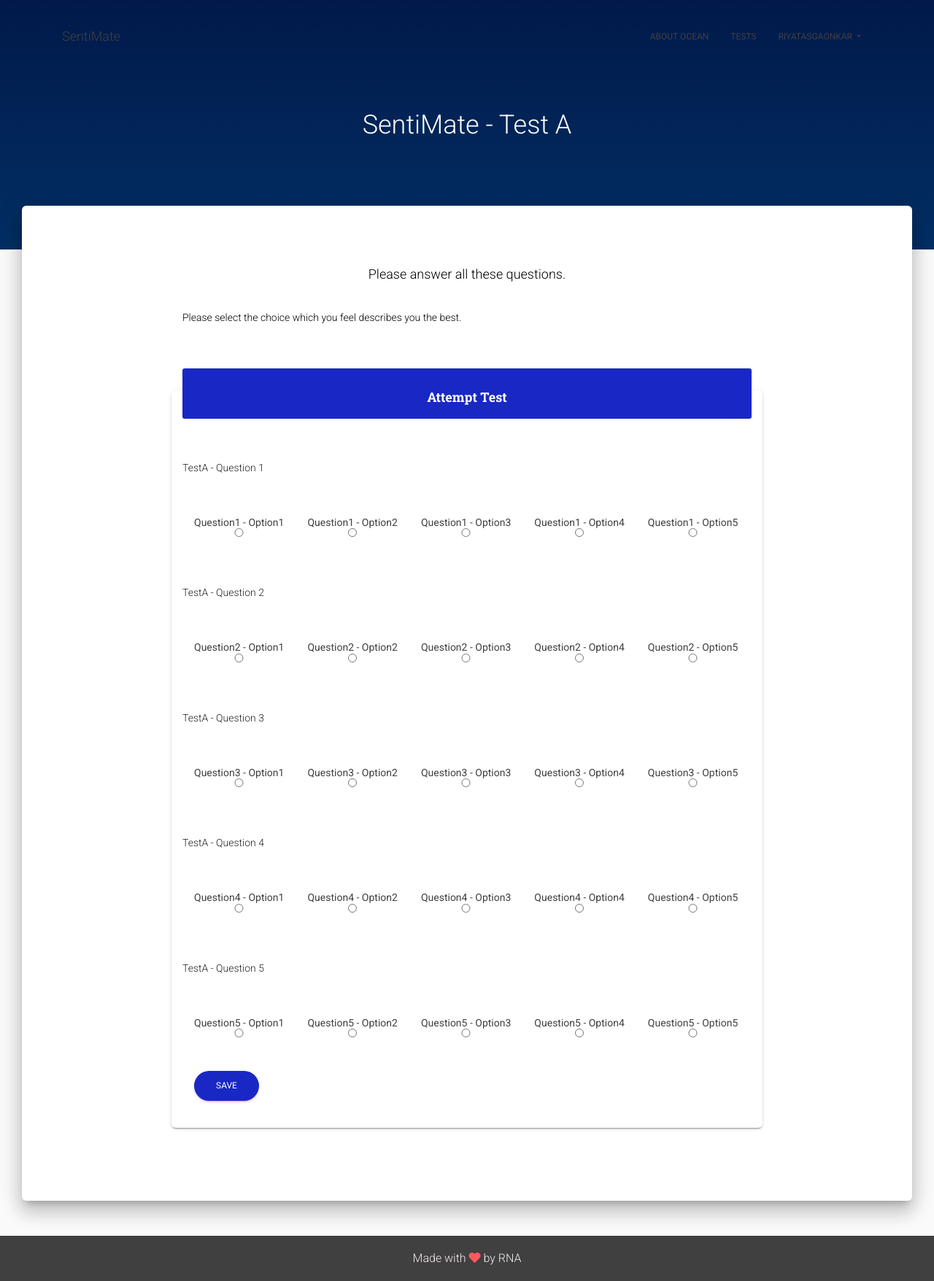
After one commit to RiyaTasgaonkar/SentiMate, a Django app: page /testA in a window 1280 px wide. The commit adds this page. Shown: the whole page at 73% size. Run offline with Django 3.2, Linux system fonts and the light colour scheme; a user stored in the database is signed in; some libraries are stand-ins or nearby versions.

Commit message:
added template for test A

```diff
--- /dev/null
+++ b/ocean/SentiMate/TestA/questionsA.py
@@ -0,0 +1,20 @@
+
+questions = [
+    'TestA - Question 1',
+    'TestA - Question 2',
+    'TestA - Question 3',
+    'TestA - Question 4',
+    'TestA - Question 5',
+]
+
+options = [
+    ((1,'Question1 - Option1'), (2,'Question1 - Option2'),(3,'Question1 - Option3'), (4,'Question1 - Option4'), (5,'Question1 - Option5')),
+    ((1,'Question2 - Option1'), (2,'Question2 - Option2'),(3,'Question2 - Option3'), (4,'Question2 - Option4'), (5,'Question2 - Option5')),
+    ((1,'Question3 - Option1'), (2,'Question3 - Option2'),(3,'Question3 - Option3'), (4,'Question3 - Option4'), (5,'Question3 - Option5')),
+    ((1,'Question4 - Option1'), (2,'Question4 - Option2'),(3,'Question4 - Option3'), (4,'Question4 - Option4'), (5,'Question4 - Option5')),
+    ((1,'Question5 - Option1'), (2,'Question5 - Option2'),(3,'Question5 - Option3'), (4,'Question5 - Option4'), (5,'Question5 - Option5')),
+]
+
+def get_questions_and_options():
+    global questions, options
+    return questions, options
--- a/ocean/SentiMate/admin.py
+++ b/ocean/SentiMate/admin.py
@@ -1,6 +1,7 @@
 from django.contrib import admin
-from .models import Profile, TestB
+from .models import Profile, TestB, TestA
 
 # Register your models here.
 admin.site.register(Profile)
+admin.site.register(TestA)
 admin.site.register(TestB)
--- a/ocean/SentiMate/forms.py
+++ b/ocean/SentiMate/forms.py
@@ -3,6 +3,7 @@ from django.contrib.auth.models import User
 from django.contrib.auth.forms import UserCreationForm
 from .models import Profile
 from .TestB import questions
+from .TestA import questionsA
 from django.core.files import File
 from django.conf import settings
 import pickle
@@ -30,7 +31,6 @@ class TestBForm(forms.Form):
 		for i in range(0, 50):
 			self.fields[tags[i]] = forms.ChoiceField(choices=ANSWER_CHOICES, widget=forms.RadioSelect(),help_text = question[i])
 
-
 	def process(self):
 		ocean = []
 		tags = list(questions.get_keys_for_questions())
@@ -48,3 +48,18 @@ class TestBForm(forms.Form):
 		cluster = model.predict(ocean)
 		scores = np.array(dataclusters.iloc[cluster,1:6], dtype = 'int')[0]
 		return scores
+
+class TestAForm(forms.Form):
+
+	def __init__(self, *args, **kwargs):
+		super(TestAForm, self).__init__(*args, **kwargs)
+		questions, ANSWER_CHOICES = questionsA.get_questions_and_options()
+		for i in range(0, 5):
+			self.fields['Question' + str(i)] = forms.ChoiceField(choices=ANSWER_CHOICES[i], widget=forms.RadioSelect(),help_text = questions[i])
+
+	def process(self):
+		ocean = [0, 0, 0, 0, 0]
+		for i in range(5):
+			x = int(self.cleaned_data['Question' + str(i)])
+			ocean[x - 1] = ocean[x-1] +20
+		return ocean
--- a/ocean/SentiMate/static/css/master.css
+++ b/ocean/SentiMate/static/css/master.css
@@ -41,10 +41,15 @@ input:focus, select:focus, textarea:focus{
     border-color: var(--blue) !important;
 }
 
+input[type="radio"] {
+    height: 0.75rem !important;
+}
+
 .alert-dark{
     color: var(--dark-gray) !important;
     background-color: #40404020 !important;
 }
+
 .radio{
     font-size: 1rem !important;
 }
--- /dev/null
+++ b/ocean/SentiMate/templates/testA.html
@@ -0,0 +1,156 @@
+<!--
+=========================================================
+Material Kit - v2.0.7
+=========================================================
+
+Product Page: https://www.creative-tim.com/product/material-kit
+Copyright 2020 Creative Tim (https://www.creative-tim.com/)
+
+Coded by Creative Tim
+
+=========================================================
+
+The above copyright notice and this permission notice shall be included in all copies or substantial portions of the Software. -->
+{% load static %}
+<!DOCTYPE html>
+<html lang="en">
+
+<head>
+  <meta charset="utf-8" />
+  <link rel="apple-touch-icon" sizes="76x76" href="../assets/img/apple-icon.png">
+  <link rel="icon" type="image/png" href="../assets/img/favicon.png">
+  <meta http-equiv="X-UA-Compatible" content="IE=edge,chrome=1" />
+  <title>
+    SentiMate - Test A
+  </title>
+  <meta content='width=device-width, initial-scale=1.0, shrink-to-fit=no' name='viewport' />
+  <!--     Fonts and icons     -->
+  <link rel="stylesheet" type="text/css" href="https://fonts.googleapis.com/css?family=Roboto:300,400,500,700|Roboto+Slab:400,700|Material+Icons" />
+  <link rel="stylesheet" href="https://maxcdn.bootstrapcdn.com/font-awesome/latest/css/font-awesome.min.css">
+  <link href="https://use.fontawesome.com/releases/v5.0.6/css/all.css" rel="stylesheet">
+
+
+  <!-- CSS Files -->
+  <link href="{% static 'css/master.css' %}" rel="stylesheet" />
+  <link href="{% static 'css/material-kit.css' %}" rel="stylesheet" />
+  <!-- CSS Just for demo purpose, don't include it in your project -->
+  <!-- <link href="{% static 'demo/demo.css' %}" rel="stylesheet" /> -->
+</head>
+
+<body class="login-page sidebar-collapse">
+  <nav class="navbar navbar-transparent navbar-color-on-scroll fixed-top navbar-expand-lg" color-on-scroll="100" id="sectionsNav">
+    <div class="container">
+      <div class="navbar-translate">
+        <a class="navbar-brand" href="{% url 'home' %}">SentiMate</a>
+        <button class="navbar-toggler" type="button" data-toggle="collapse" aria-expanded="false" aria-label="Toggle navigation">
+          <span class="sr-only">Toggle navigation</span>
+          <span class="navbar-toggler-icon"></span>
+          <span class="navbar-toggler-icon"></span>
+          <span class="navbar-toggler-icon"></span>
+        </button>
+      </div>
+      <div class="collapse navbar-collapse">
+        <ul class="navbar-nav ml-auto">
+          <li class="nav-item">
+            <a class="nav-link" href="{% url 'ocean' %}">
+              About OCEAN
+            </a>
+          </li>
+          <li class="nav-item">
+            <a class="nav-link" href="{% url 'tests' %}">
+              Tests
+            </a>
+          </li>
+          <li class="dropdown nav-item">
+            <a href="#" class="dropdown-toggle nav-link" data-toggle="dropdown">
+              {{ user }}
+            </a>
+            <div class="dropdown-menu dropdown-with-icons">
+              <a href="{% url 'profile' %}" class="dropdown-item">
+                My Profile
+              </a>
+              <a href="{% url 'logout' %}" class="dropdown-item">
+                Logout
+              </a>
+            </div>
+          </li>
+        </ul>
+      </div>
+    </div>
+  </nav>
+
+  <div class="page-header header-filter" id="bg" data-parallax="true" style="background-image: url({% static "img/VeryBlue.jpg" %})">
+    <div class="container">
+      <div class="row my-5 py-6">
+        <div class="col-md-8 ml-auto mr-auto">
+          <div class="brand text-center my-5 py-6">
+            <p class="h2 py-5">SentiMate - Test A</p>
+          </div>
+        </div>
+      </div>
+    </div>
+  </div>
+  <div class="main main-raised mb-5">
+    <div class="container">
+      <div class="section text-center">
+        <p class="h4">Please answer all these questions.</p><br>
+        <div class="container">
+          <div class="col-md-9 mx-auto">
+            <p style="text-align:left">Please select the choice which you feel describes you the best.</p><br><br>
+            <div class="row">
+              <div class="card" style="text-align:left">
+                <div class="card-header card-header-blue text-center">
+                  <h4 class="card-title">Attempt Test</h4>
+                </div>
+                <div class="card-body">
+                  <form method="POST">
+                    {% csrf_token %}
+                    <fieldset class="form-group">
+                      {% for field in form.visible_fields %}<br>
+                      <div class="row my-3">
+                        {{ field.errors }}
+                        {{ field.help_text }}
+                        </div>
+                        <br>
+                        <div class="row my-3" style="text-align: left;">
+                        {% for radio in field %}
+                        <label for="{{ radio.id_for_label }}" class="px-2 mx-2">
+                        {{ radio.choice_label }}
+                        <span class="radio-A">{{ radio.tag }}</span>
+                        </label>
+                        {% endfor %}
+                      </div>
+                      {% endfor %}
+                    </fieldset>
+                    <div class="form-group">
+                      <button class="btn btn-primary btn-round btn-blue" type="submit">Save</button>
+                    </div>
+                  </form>
+                </div>
+              </div>
+            </div>
+          </div>
+        </div>
+      </div>
+    </div>
+  </div>
+  <footer class="container-fluid">
+    <div class="row mx-auto">
+      <div class="py-1" style="color: #f5eded;"> Made with <i class="fas fa-heart" style="color: #ff595e;"></i> by RNA</div>
+    </div>
+  </footer>
+  <!--   Core JS Files   -->
+  <script src="{% static 'js/core/jquery.min.js' %}" type="text/javascript"></script>
+  <script src="{% static 'js/core/popper.min.js' %}" type="text/javascript"></script>
+  <script src="{% static 'js/core/bootstrap-material-design.min.js' %}" type="text/javascript"></script>
+  <script src="{% static 'js/plugins/moment.min.js' %}"></script>
+  <!--	Plugin for the Datepicker, full documentation here: https://github.com/Eonasdan/bootstrap-datetimepicker -->
+  <script src="{% static 'js/plugins/bootstrap-datetimepicker.js' %}" type="text/javascript"></script>
+  <!--  Plugin for the Sliders, full documentation here: http://refreshless.com/nouislider/ -->
+  <script src="{% static 'js/plugins/nouislider.js' %}" type="text/javascript"></script>
+  <!--  Google Maps Plugin    -->
+  <!-- Control Center for Material Kit: parallax effects, scripts for the example pages etc -->
+  <script src="{% static 'js/material-kit.js' %}" type="text/javascript"></script>
+</body>
+
+</html>
--- a/ocean/SentiMate/urls.py
+++ b/ocean/SentiMate/urls.py
@@ -12,4 +12,5 @@ urlpatterns = [
     path('scores',views.scores, name='scores'),
     path('profile',views.profile, name='profile'),
     path('testB',views.testB, name='testB'),
+    path('testA',views.testA, name='testA'),
 ]
--- a/ocean/SentiMate/views.py
+++ b/ocean/SentiMate/views.py
@@ -4,9 +4,10 @@ from django.contrib import messages
 from django.http import HttpResponse
 from django.contrib.auth import logout
 from django.contrib.auth.decorators import login_required
-from .forms import UserRegisterForm, ProfileUpdateForm, TestBForm
+from .forms import UserRegisterForm, ProfileUpdateForm, TestBForm, TestAForm
 from .TestB import questions
-from .models import TestB
+from .TestA import questionsA
+from .models import TestB, TestA
 
 
 # Create your views here.
@@ -60,12 +61,28 @@ def profile(request):
     return render(request, 'profile.html', context)
 
 @login_required
+def testA(request):
+    user = request.user.username
+    q = list(questionsA.get_questions_and_options())
+    if request.method == 'POST':
+        form = TestAForm(request.POST)
+        if  form.is_valid():
+            ocean = form.process()
+            instance = TestA(user = request.user, o = ocean[0], c = ocean[1], e = ocean[2], a = ocean[3], n = ocean[4])
+            instance.save()
+            messages.success(request, f'Your response for test A has been saved.')
+            return redirect('tests')
+    else:
+        form = TestAForm()
+    context = {'user' : user, 'form' : form, 'q': q}
+    return render(request, 'TestA.html', context)
+
+@login_required
 def testB(request):
     user = request.user.username
     q = list(questions.get_values_for_questions())
     if request.method == 'POST':
         form = TestBForm(request.POST)
-        data = []
         if  form.is_valid():
             ocean = form.process()
             instance = TestB(user = request.user, o = ocean[0], c = ocean[1], e = ocean[2], a = ocean[3], n = ocean[4])
```
Also changed, not shown: ocean/SentiMate/models.py (+15 -0 lines), ocean/SentiMate/migrations/0008_testa.py (added), ocean/db.sqlite3.
